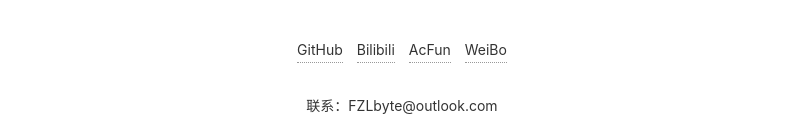
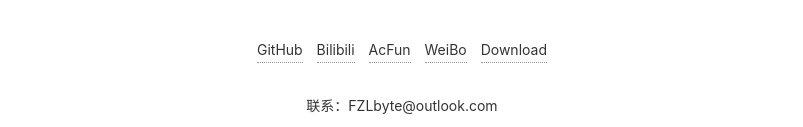
Before and after one commit to Austinier/GIt_Demo, a plain HTML site: page index.html in a window 1280 px wide. Shown: the part 330-457 px from the top of the page, without its empty margins (238-1041 px from the left). Drawn offline with Linux system fonts and the light colour scheme; files whose address does not match are found by name.

Commit message:
Update index.html

```diff
--- a/index.html
+++ b/index.html
@@ -31,6 +31,7 @@
       <a href="https://space.bilibili.com/350901385" class="animate-slide-in-down">Bilibili</a>
       <a href="https://www.acfun.cn/u/17776337" class="animate-slide-in-down">AcFun</a>
       <a href="https://weibo.com/6270147780" class="animate-slide-in-down">WeiBo</a>
+      <a href="[JEI物品管理器] jei-1.19-forge-11.1.1.239.jar" class="animate-slide-in-down">Download</a>
       <br>
       <p class="quote-content animate-slide-in-down">联系：FZLbyte@outlook.com</p>
     </div>
```
